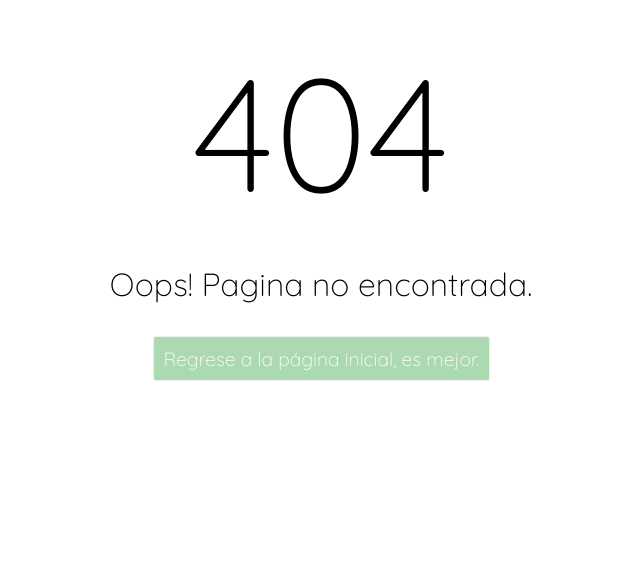
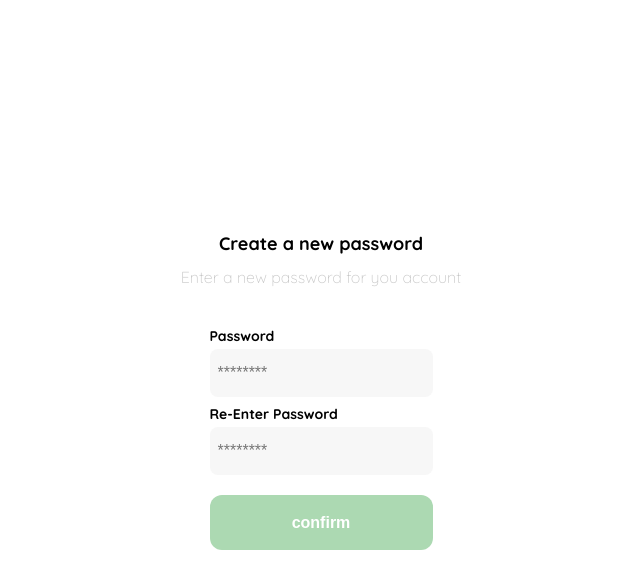
Before and after one commit to freddycarias/react-fr-shop, a React app: page /login in a window 1280 px wide. Before the commit this address had no page. Shown: the top 588 px of the page, without its empty margins (319-959 px from the left). Built offline with nearby package versions, Linux system fonts and the light colour scheme.

Commit message:
I separated the path from the exact in the app.jsx file

```diff
--- a/src/pages/NotFound.jsx
+++ b/src/pages/NotFound.jsx
@@ -6,7 +6,7 @@ const NotFound = () => {
         <div>
             <h1 className="title-404">404</h1>
             <p className="text-404">Oops! Pagina no encontrada.</p>
-            <a className="button-404" href="#">Regrese a la página inicial, es mejor.</a>
+            <a className="button-404" href="./">Regrese a la página inicial, es mejor.</a>
         </div>
     );
 }
--- a/src/routes/App.jsx
+++ b/src/routes/App.jsx
@@ -12,9 +12,9 @@ const App = () => {
         <BrowserRouter>
             <Layout>
                 <Routes>
-                    <Route exactpath='/'element={<Home/>} />
-                    <Route exactpath='/login'element={<Login/>} />
-                    <Route exactpath='/recoveryPassword'element={<RecoveryPassword/>} />
+                    <Route exact path='/'element={<Home/>} />
+                    <Route exact path='/login'element={<Login/>} />
+                    <Route exact path='/recovery-password'element={<RecoveryPassword/>} />
                     <Route path='*'element={<NotFound />} />
                 </Routes>
             </Layout>
--- a/webpack.config.js
+++ b/webpack.config.js
@@ -44,14 +44,6 @@ module.exports = {
         })
     ],
     devServer: {
-        static: {
-        directory: path.join(__dirname, 'dist'),
-    },
-
-    port:8080,
-
-    },
-    devServer: {
         historyApiFallback: true,
     },
 
```
